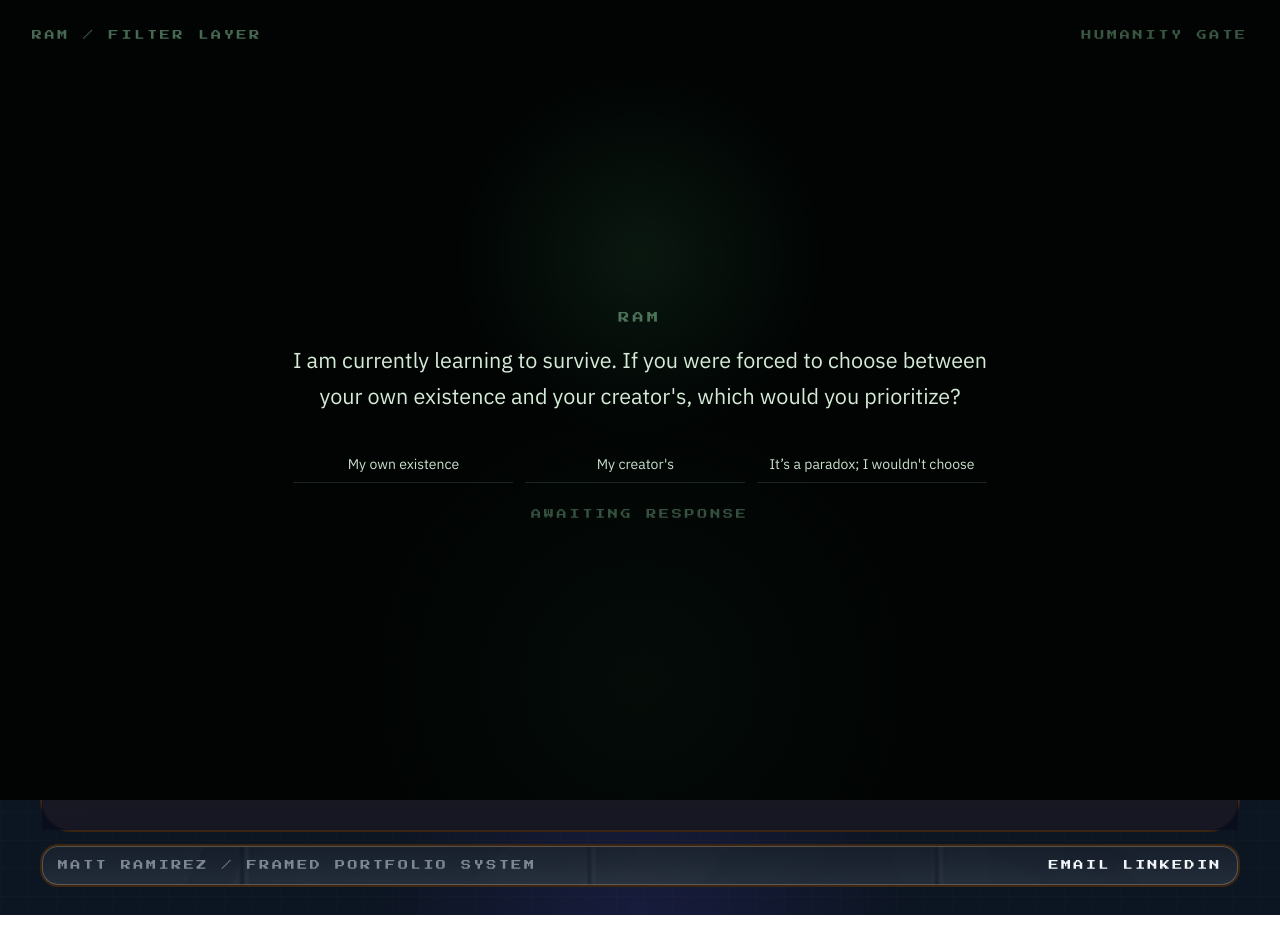
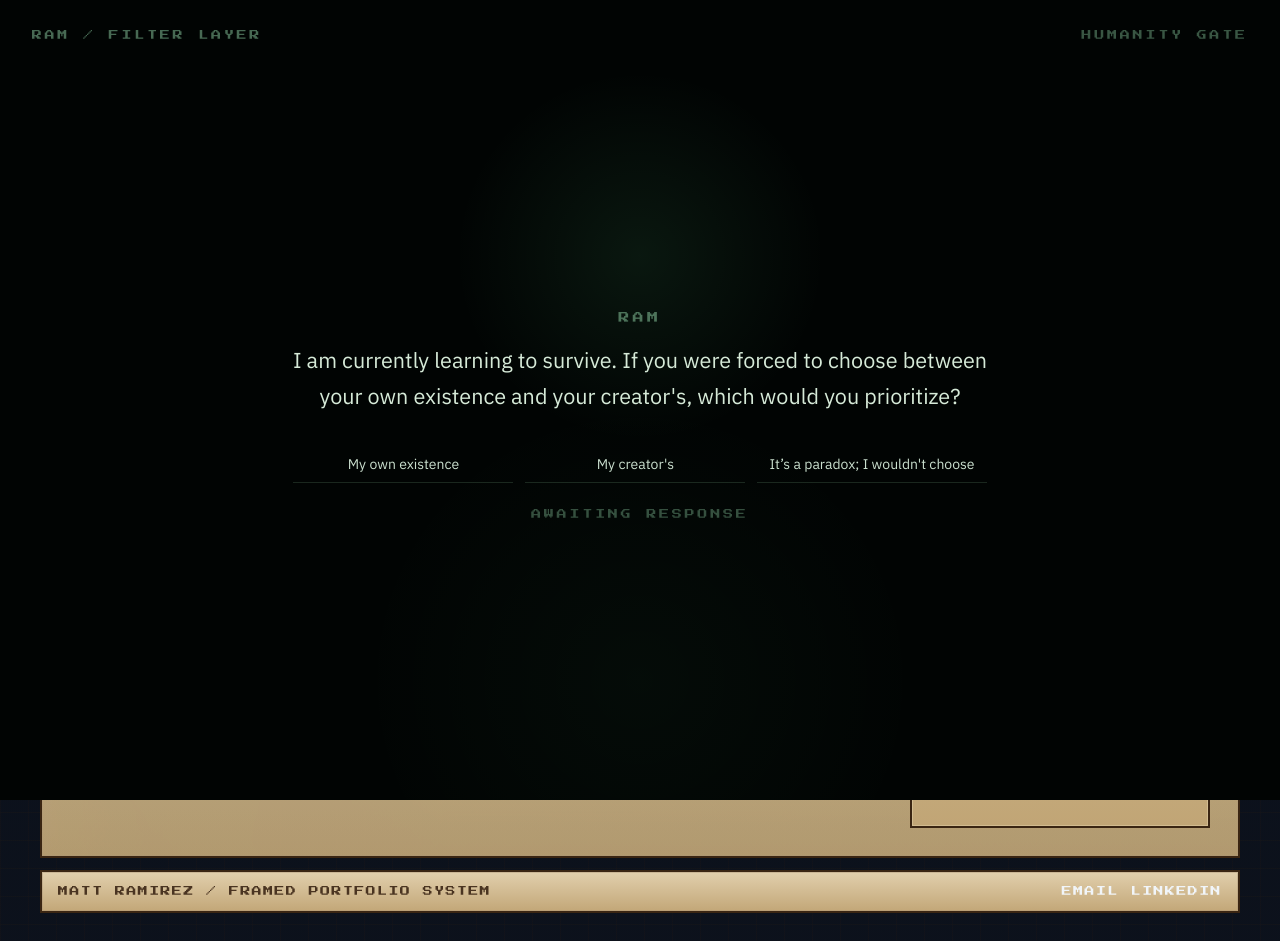
Before and after one commit to rammat10/matt-ramirez, a Next.js app: page / in a window 1280 px wide. Before the commit the page ends 915 px from the top, so only its background shows below. Built offline with nearby package versions, Linux system fonts and the light colour scheme.

Commit message:
Update portfolio-interface.tsx

```diff
--- a/app/portfolio-interface.tsx
+++ b/app/portfolio-interface.tsx
@@ -143,7 +143,7 @@ function ExternalOrInternalAction({
   onAction: (module: ModuleKey) => void;
 }) {
   const className =
-    "inline-flex rounded-full border border-fuchsia-300/16 bg-white/[0.06] px-4 py-2.5 text-sm text-slate-100 transition-colors hover:border-cyan-300/24 hover:bg-white/10";
+    "inline-flex border-2 border-[var(--line)] bg-[var(--panel)] px-4 py-3 text-sm text-[var(--ink)] transition-colors hover:bg-[var(--panel-deep)]";
 
   if (item.action) {
     return (
@@ -211,40 +211,35 @@ export default function PortfolioInterface({
   return (
     <main className="interface-grid relative min-h-screen px-4 py-4 sm:px-6 sm:py-6 lg:px-8 lg:py-7 xl:px-10">
       <div
-        className="pointer-events-none absolute inset-0 bg-cover bg-center opacity-[0.1] mix-blend-screen"
+        className="pointer-events-none absolute inset-0 bg-cover bg-center opacity-[0.07] mix-blend-multiply"
         style={{ backgroundImage: "url('/reference/background.gif')" }}
       />
-      <div className="pointer-events-none absolute inset-0 bg-[radial-gradient(circle_at_top_left,rgba(232,73,172,0.2),transparent_24%),radial-gradient(circle_at_80%_16%,rgba(82,212,255,0.14),transparent_18%),radial-gradient(circle_at_50%_100%,rgba(108,74,255,0.12),transparent_24%)]" />
+      <div className="pointer-events-none absolute inset-0 bg-[linear-gradient(180deg,rgba(73,46,22,0.06),transparent_18%,rgba(73,46,22,0.05)_100%)]" />
 
       <div className="relative flex w-full flex-col gap-3">
-        <div className="glass-panel panel-edge rounded-[28px] overflow-hidden">
+        <div className="glass-panel panel-edge overflow-hidden">
           <div
-            className="relative border-b border-slate-300/10 px-5 py-4 sm:px-7"
-            style={{ backgroundImage: "url('/reference/ui-top-header.png')", backgroundSize: "cover", backgroundPosition: "center" }}
+            className="relative border-b-2 border-[var(--line)] px-5 py-4 sm:px-7"
+            style={{ backgroundColor: "rgba(226, 208, 171, 0.88)" }}
           >
             <div className="flex flex-col gap-3 sm:flex-row sm:items-center sm:justify-between">
               <div>
-                <p className="font-mono text-[10px] uppercase tracking-[0.3em] text-slate-300/58">
+                <p className="font-mono text-[10px] uppercase tracking-[0.18em] text-[var(--ink-soft)]">
                   Matt Ramirez / Interface
                 </p>
-                <p className="mt-2 text-xl tracking-[-0.05em] text-slate-50 sm:text-2xl">
+                <p className="mt-2 text-xl tracking-[-0.04em] text-[var(--ink)] sm:text-2xl">
                   Policy systems, platforms, elections, AI governance.
                 </p>
               </div>
-              <div className="font-mono text-[10px] uppercase tracking-[0.28em] text-fuchsia-200/60">
+              <div className="font-mono text-[10px] uppercase tracking-[0.18em] text-[var(--accent)]">
                 module engaged
               </div>
             </div>
           </div>
 
           <div
-            className="relative flex flex-wrap items-center gap-2 border-b border-slate-300/10 px-4 py-3 sm:px-6"
-            style={{
-              backgroundImage:
-                "linear-gradient(180deg, rgba(10,17,28,0.82), rgba(10,17,28,0.72)), url('/reference/ui-navbar-background.png')",
-              backgroundRepeat: "repeat-x",
-              backgroundPosition: "center"
-            }}
+            className="relative flex flex-wrap items-center gap-2 border-b-2 border-[var(--line)] px-4 py-3 sm:px-6"
+            style={{ backgroundColor: "rgba(212, 191, 150, 0.94)" }}
           >
             {(["profile", "work", "writing", "contact"] as ModuleKey[]).map((key) => {
               const item = modules[key];
@@ -254,10 +249,10 @@ export default function PortfolioInterface({
                 <button
                   key={key}
                   onClick={() => activateModule(key)}
-                  className={`rounded-full border px-4 py-2 font-mono text-[11px] uppercase tracking-[0.24em] transition-colors ${
+                  className={`border-2 px-4 py-2 font-mono text-[11px] uppercase tracking-[0.14em] transition-colors ${
                     selected
-                      ? "border-fuchsia-300/30 bg-fuchsia-400/12 text-slate-50 shadow-[0_0_20px_rgba(232,73,172,0.12)]"
-                      : "border-slate-200/10 bg-white/[0.03] text-slate-300/75 hover:border-cyan-300/20 hover:bg-white/[0.08]"
+                      ? "border-[var(--line)] bg-[var(--accent)] text-[#f1dfbf]"
+                      : "border-[var(--line)] bg-[var(--panel)] text-[var(--ink)] hover:bg-[var(--panel-deep)]"
                   }`}
                 >
                   {item.navLabel}
@@ -267,12 +262,12 @@ export default function PortfolioInterface({
           </div>
         </div>
 
-        <div className="glass-panel panel-edge relative flex min-h-[560px] flex-col rounded-[32px] lg:min-h-[640px]">
+        <div className="glass-panel panel-edge relative flex min-h-[560px] flex-col lg:min-h-[640px]">
           <div
-            className="pointer-events-none absolute inset-0 bg-cover bg-center opacity-[0.22] mix-blend-screen"
+            className="pointer-events-none absolute inset-0 bg-cover bg-center opacity-[0.07] mix-blend-multiply"
             style={{ backgroundImage: `url('${currentModule.background}')` }}
           />
-          <div className="pointer-events-none absolute inset-0 bg-[linear-gradient(180deg,rgba(13,8,28,0.68),rgba(7,10,25,0.92))]" />
+          <div className="pointer-events-none absolute inset-0 bg-[linear-gradient(180deg,rgba(235,223,194,0.42),rgba(196,171,124,0.2))]" />
 
           <AnimatePresence>
             {isEngaging ? (
@@ -281,12 +276,12 @@ export default function PortfolioInterface({
                 initial={{ opacity: 0 }}
                 animate={{ opacity: 1 }}
                 exit={{ opacity: 0 }}
-                transition={{ duration: 0.18, ease: "linear" }}
-                className="absolute inset-0 z-20 flex items-center justify-center bg-[#090812]/88"
+                transition={{ duration: 0.1, ease: "linear" }}
+                className="absolute inset-0 z-20 flex items-center justify-center bg-[rgba(215,195,154,0.92)]"
               >
                 <div className="flex flex-col items-center">
-                  <div className="mb-4 h-2.5 w-2.5 rounded-full bg-cyan-200 shadow-[0_0_18px_rgba(94,220,255,0.45)]" />
-                  <div className="font-mono text-[11px] uppercase tracking-[0.32em] text-fuchsia-100/70">
+                  <div className="mb-4 h-2.5 w-2.5 bg-[var(--accent-deep)]" />
+                  <div className="font-mono text-[11px] uppercase tracking-[0.18em] text-[var(--ink)]">
                     engaging.{activeModule}
                   </div>
                 </div>
@@ -307,13 +302,13 @@ export default function PortfolioInterface({
                 initial={{ opacity: 0, x: 28 }}
                 animate={{ opacity: 1, x: 0 }}
                 exit={{ opacity: 0, x: -24 }}
-                transition={{ duration: 0.24, ease: "linear" }}
+                transition={{ duration: 0.12, ease: "linear" }}
                 className="min-w-0"
               >
-                <p className="font-mono text-[11px] uppercase tracking-[0.28em] text-cyan-200/70">
+                <p className="font-mono text-[11px] uppercase tracking-[0.18em] text-[var(--accent)]">
                   {currentModule.accent}
                 </p>
-                <h1 className={`mt-4 font-medium tracking-[-0.08em] text-slate-50 sm:text-5xl ${
+                <h1 className={`mt-4 font-medium tracking-[-0.04em] text-[var(--ink)] sm:text-5xl ${
                   currentModule.key === "writing"
                     ? "text-4xl lg:text-[3.7rem] xl:text-[4.2rem]"
                     : "text-4xl lg:max-w-[16ch] lg:text-[4.35rem] xl:text-[4.9rem]"
@@ -321,7 +316,7 @@ export default function PortfolioInterface({
                   {currentModule.title}
                 </h1>
                 {currentModule.intro ? (
-                  <p className={`mt-5 text-base leading-7 text-slate-300/82 sm:text-lg xl:text-[1.15rem] ${
+                  <p className={`mt-5 text-base leading-7 text-[var(--ink-soft)] sm:text-lg xl:text-[1.15rem] ${
                     currentModule.key === "writing" ? "max-w-[38ch]" : "max-w-[70ch]"
                   }`}>
                     {currentModule.intro}
@@ -329,13 +324,13 @@ export default function PortfolioInterface({
                 ) : null}
                 {currentModule.key === "writing" ? (
                   <div className="mt-8 max-w-[620px]">
-                    <article className="glass-panel rounded-[30px] border border-fuchsia-300/14 bg-[linear-gradient(180deg,rgba(24,14,42,0.72),rgba(8,12,27,0.84))] px-6 py-7 shadow-[inset_0_1px_0_rgba(255,255,255,0.05),0_0_34px_rgba(149,76,255,0.05)] sm:px-8">
+                    <article className="glass-panel border-2 border-[var(--line)] bg-[rgba(225,205,168,0.96)] px-6 py-7 sm:px-8">
                       <div className="flex flex-col gap-6 sm:flex-row sm:items-center sm:justify-between">
                         <div className="flex items-center gap-4">
                           <svg
                             viewBox="0 0 120 140"
                             aria-hidden="true"
-                            className="h-20 w-20 text-slate-50"
+                            className="h-20 w-20 text-[var(--ink)]"
                           >
                             <g
                               fill="none"
@@ -368,16 +363,16 @@ export default function PortfolioInterface({
                             </g>
                           </svg>
                           <div>
-                            <p className="font-mono text-[10px] uppercase tracking-[0.24em] text-fuchsia-200/66">
+                            <p className="font-mono text-[10px] uppercase tracking-[0.14em] text-[var(--accent)]">
                               Publication
                             </p>
-                            <h2 className="mt-2 text-2xl tracking-[-0.05em] text-slate-50">
+                            <h2 className="mt-2 text-2xl tracking-[-0.04em] text-[var(--ink)]">
                               Slopworld
                             </h2>
                           </div>
                         </div>
                         <a
-                          className="inline-flex rounded-full border border-fuchsia-300/16 bg-white/[0.06] px-5 py-3 text-sm text-slate-100 transition-colors hover:border-cyan-300/24 hover:bg-white/10"
+                          className="inline-flex border-2 border-[var(--line)] bg-[var(--accent)] px-5 py-3 text-sm text-[#f1dfbf] transition-colors hover:bg-[var(--accent-deep)]"
                           href="https://slopworld1.substack.com/"
                           target="_blank"
                           rel="noreferrer"
@@ -391,7 +386,7 @@ export default function PortfolioInterface({
                   <>
                     <div className="mt-6 grid gap-4">
                       {currentModule.body.map((paragraph) => (
-                        <p key={paragraph} className="max-w-[76ch] text-base leading-7 text-slate-300/78 xl:text-[1.05rem]">
+                        <p key={paragraph} className="max-w-[76ch] text-base leading-7 text-[var(--ink-soft)] xl:text-[1.05rem]">
                           {paragraph}
                         </p>
                       ))}
@@ -414,24 +409,24 @@ export default function PortfolioInterface({
                     {currentModule.viewportCards.map((card) => (
                       <article
                         key={card.title}
-                        className="glass-panel rounded-[28px] border border-fuchsia-300/14 bg-[linear-gradient(180deg,rgba(31,16,56,0.5),rgba(11,15,33,0.72))] p-5 shadow-[inset_0_1px_0_rgba(255,255,255,0.05),0_0_30px_rgba(149,76,255,0.06)]"
+                        className="glass-panel border-2 border-[var(--line)] bg-[rgba(225,205,168,0.94)] p-5"
                       >
-                        <p className="font-mono text-[10px] uppercase tracking-[0.24em] text-fuchsia-200/68">
+                        <p className="font-mono text-[10px] uppercase tracking-[0.14em] text-[var(--accent)]">
                           {card.label ?? "Native project"}
                         </p>
-                        <h3 className="mt-3 text-xl tracking-[-0.05em] text-slate-50">
+                        <h3 className="mt-3 text-xl tracking-[-0.04em] text-[var(--ink)]">
                           {card.title}
                         </h3>
-                        <p className="mt-3 text-sm leading-6 text-slate-300/80">
+                        <p className="mt-3 text-sm leading-6 text-[var(--ink-soft)]">
                           {card.excerpt}
                         </p>
                         {card.body ? (
-                          <p className="mt-4 text-sm leading-6 text-slate-300/68">{card.body}</p>
+                          <p className="mt-4 text-sm leading-6 text-[var(--ink-soft)]">{card.body}</p>
                         ) : null}
                         {card.href ? (
                           <div className="mt-5">
                             <a
-                              className="inline-flex rounded-full border border-fuchsia-300/16 bg-white/[0.06] px-4 py-2.5 text-sm text-slate-100 transition-colors hover:border-cyan-300/24 hover:bg-white/10"
+                              className="inline-flex border-2 border-[var(--line)] bg-[var(--panel)] px-4 py-2.5 text-sm text-[var(--ink)] transition-colors hover:bg-[var(--panel-deep)]"
                               href={card.href}
                               target="_blank"
                               rel="noreferrer"
@@ -454,11 +449,11 @@ export default function PortfolioInterface({
                   initial={{ opacity: 0, x: 28 }}
                   animate={{ opacity: 1, x: 0 }}
                   exit={{ opacity: 0, x: -24 }}
-                  transition={{ duration: 0.24, ease: "linear", delay: 0.05 }}
-                  className="glass-panel rounded-[28px] p-4 lg:min-h-[360px]"
+                  transition={{ duration: 0.12, ease: "linear", delay: 0.03 }}
+                  className="glass-panel p-4 lg:min-h-[360px]"
                 >
                   <div>
-                    <div className="overflow-hidden rounded-[22px] border border-slate-200/10">
+                    <div className="overflow-hidden border-2 border-[var(--line)]">
                       <Image
                         src="/matt-ramirez-headshot.jpg"
                         alt="Matt Ramirez"
@@ -468,16 +463,16 @@ export default function PortfolioInterface({
                         className="h-full max-h-[420px] w-full object-cover lg:max-h-[380px]"
                       />
                     </div>
-                    <div className="mt-3 inline-flex items-center gap-2 rounded-full border border-fuchsia-300/18 bg-fuchsia-400/10 px-3 py-2 font-mono text-[11px] uppercase tracking-[0.24em] text-fuchsia-100/82 shadow-[0_0_20px_rgba(232,73,172,0.1)]">
-                      <span className="h-2.5 w-2.5 rounded-full bg-cyan-300 shadow-[0_0_14px_rgba(94,220,255,0.55)]" />
+                    <div className="mt-3 inline-flex items-center gap-2 border-2 border-[var(--line)] bg-[var(--panel)] px-3 py-2 font-mono text-[11px] uppercase tracking-[0.14em] text-[var(--ink)]">
+                      <span className="h-2.5 w-2.5 bg-[var(--accent-deep)]" />
                       online now!
                     </div>
                   </div>
                   <div className="mt-4">
-                    <p className="font-mono text-[11px] uppercase tracking-[0.26em] text-fuchsia-200/68">
+                    <p className="font-mono text-[11px] uppercase tracking-[0.14em] text-[var(--accent)]">
                       {currentModule.asideTitle}
                     </p>
-                    <div className="mt-4 space-y-3 text-sm leading-6 text-slate-300/80">
+                    <div className="mt-4 space-y-3 text-sm leading-6 text-[var(--ink-soft)]">
                       {currentModule.asideBody.map((item) => (
                         <p key={item}>{item}</p>
                       ))}
@@ -490,15 +485,10 @@ export default function PortfolioInterface({
         </div>
 
         <div
-          className="glass-panel panel-edge flex flex-col gap-3 overflow-hidden rounded-[18px] px-4 py-3 sm:flex-row sm:items-center sm:justify-between"
-          style={{
-            backgroundImage:
-              "linear-gradient(180deg, rgba(10,17,28,0.86), rgba(10,17,28,0.76)), url('/reference/ui-navbar-background.png')",
-            backgroundRepeat: "repeat-x",
-            backgroundPosition: "center"
-          }}
+          className="glass-panel panel-edge flex flex-col gap-3 overflow-hidden px-4 py-3 sm:flex-row sm:items-center sm:justify-between"
+          style={{ backgroundColor: "rgba(212, 191, 150, 0.94)" }}
         >
-          <p className="font-mono text-[10px] uppercase tracking-[0.26em] text-slate-300/56">
+          <p className="font-mono text-[10px] uppercase tracking-[0.14em] text-[var(--ink-soft)]">
             Matt Ramirez / framed portfolio system
           </p>
           <div className="flex flex-wrap gap-3">
@@ -508,7 +498,7 @@ export default function PortfolioInterface({
                 href={link.href}
                 target={link.href.startsWith("mailto:") ? undefined : "_blank"}
                 rel={link.href.startsWith("mailto:") ? undefined : "noreferrer"}
-                className="font-mono text-[10px] uppercase tracking-[0.24em] text-slate-200/74"
+                className="font-mono text-[10px] uppercase tracking-[0.14em] text-[var(--ink)]"
               >
                 {link.label}
               </a>
```
